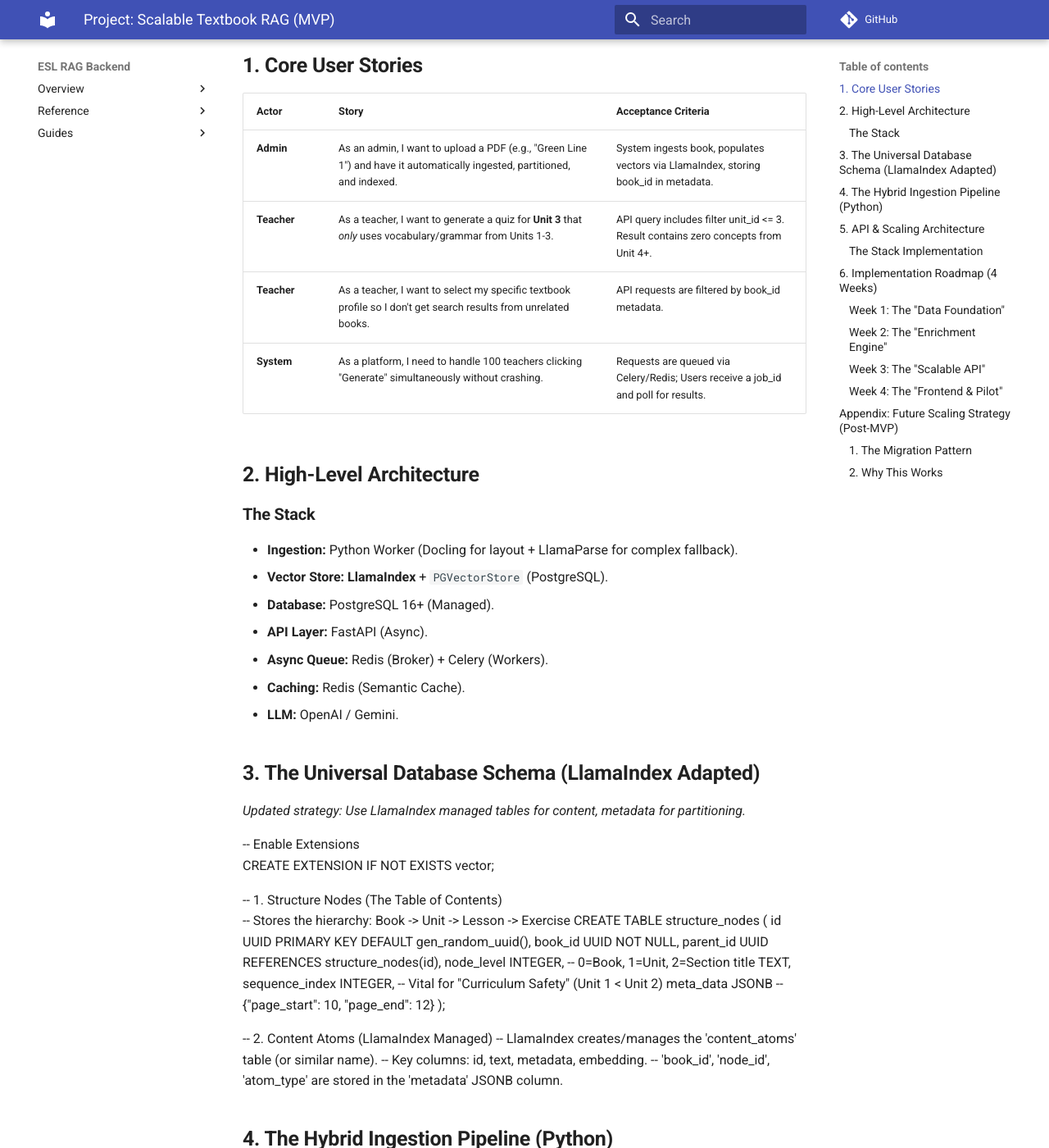
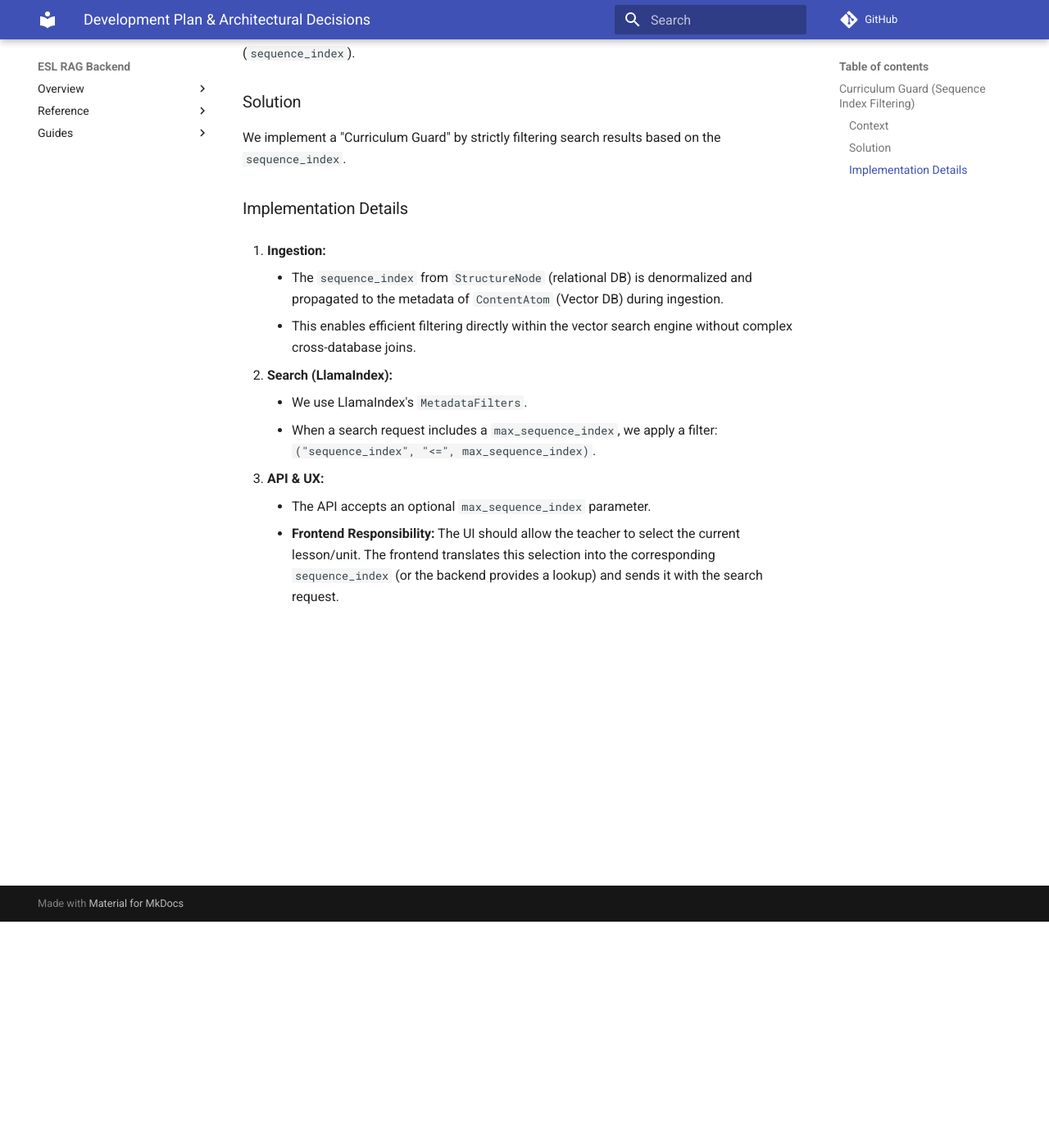
Before and after one commit to EEEck/RAG, an MkDocs documentation site: the page built from docs/dev_plan.md, in a window 1280 px wide and 1400 px high, scrolled down 276 px. Shown: the whole window at 82% size. Built offline with MkDocs 1.6.1 and Material for MkDocs 9.7.7, drawn with Linux system fonts in a browser that asks for light colours; comment, search, counter and statistics services are not loaded; some of the changed text lies outside the part shown.

Commit message:
Implement Curriculum Guard with Metadata Filtering
- Ingestion: Propagate `sequence_index` to LlamaIndex vector metadata.
- Search: Add `max_sequence_index` to API and use LlamaIndex `MetadataFilters` (LTE) to restrict content.
- Perf: Refactor search service to use a singleton index and single-pass retrieval.
- Docs: Add architectural notes to `docs/dev_plan.md`.

````diff
--- a/docs/dev_plan.md
+++ b/docs/dev_plan.md
@@ -1,133 +1,22 @@
-# **Project: Scalable Textbook RAG (MVP)**
+# Development Plan & Architectural Decisions
 
-**Timeline:** 4 Weeks
+## Curriculum Guard (Sequence Index Filtering)
 
-**Goal:** Deploy a production-ready RAG system that ingests ESL/Science textbooks, enforces strict curriculum safety (Unit 1 concepts only), and scales to 100+ concurrent users via database partitioning.
+### Context
+Teachers need to generate quizzes or retrieve content restricted to what has been taught so far. Content is organized hierarchically (Units, Lessons) and has a sequential order (`sequence_index`).
 
-## **1\. Core User Stories**
+### Solution
+We implement a "Curriculum Guard" by strictly filtering search results based on the `sequence_index`.
 
-| Actor | Story | Acceptance Criteria |
-| :---- | :---- | :---- |
-| **Admin** | As an admin, I want to upload a PDF (e.g., "Green Line 1") and have it automatically ingested, partitioned, and indexed. | System ingests book, populates vectors via LlamaIndex, storing book_id in metadata. |
-| **Teacher** | As a teacher, I want to generate a quiz for **Unit 3** that *only* uses vocabulary/grammar from Units 1-3. | API query includes filter unit_id <= 3. Result contains zero concepts from Unit 4+. |
-| **Teacher** | As a teacher, I want to select my specific textbook profile so I don't get search results from unrelated books. | API requests are filtered by book_id metadata. |
-| **System** | As a platform, I need to handle 100 teachers clicking "Generate" simultaneously without crashing. | Requests are queued via Celery/Redis; Users receive a job_id and poll for results. |
+### Implementation Details
+1.  **Ingestion:**
+    *   The `sequence_index` from `StructureNode` (relational DB) is denormalized and propagated to the metadata of `ContentAtom` (Vector DB) during ingestion.
+    *   This enables efficient filtering directly within the vector search engine without complex cross-database joins.
 
-## **2\. High-Level Architecture**
+2.  **Search (LlamaIndex):**
+    *   We use LlamaIndex's `MetadataFilters`.
+    *   When a search request includes a `max_sequence_index`, we apply a filter: `("sequence_index", "<=", max_sequence_index)`.
 
-### **The Stack**
-
-* **Ingestion:** Python Worker (Docling for layout + LlamaParse for complex fallback).
-* **Vector Store:** **LlamaIndex** + `PGVectorStore` (PostgreSQL).
-* **Database:** PostgreSQL 16+ (Managed).
-* **API Layer:** FastAPI (Async).
-* **Async Queue:** Redis (Broker) + Celery (Workers).
-* **Caching:** Redis (Semantic Cache).
-* **LLM:** OpenAI / Gemini.
-
-## **3\. The Universal Database Schema (LlamaIndex Adapted)**
-
-*Updated strategy: Use LlamaIndex managed tables for content, metadata for partitioning.*
-
-\-- Enable Extensions
-CREATE EXTENSION IF NOT EXISTS vector;
-
-\-- 1\. Structure Nodes (The Table of Contents)
-\-- Stores the hierarchy: Book -> Unit -> Lesson -> Exercise
-CREATE TABLE structure_nodes (
-    id UUID PRIMARY KEY DEFAULT gen_random_uuid(),
-    book_id UUID NOT NULL,
-    parent_id UUID REFERENCES structure_nodes(id),
-    node_level INTEGER, -- 0=Book, 1=Unit, 2=Section
-    title TEXT,
-    sequence_index INTEGER, -- Vital for "Curriculum Safety" (Unit 1 < Unit 2)
-    meta_data JSONB -- {"page_start": 10, "page_end": 12}
-);
-
-\-- 2\. Content Atoms (LlamaIndex Managed)
-\-- LlamaIndex creates/manages the 'content_atoms' table (or similar name).
-\-- Key columns: id, text, metadata, embedding.
-\-- 'book_id', 'node_id', 'atom_type' are stored in the 'metadata' JSONB column.
-
-## **4\. The Hybrid Ingestion Pipeline (Python)**
-
-This router logic handles the "Clean Layout" vs. "Complex Syntax" trade-off.
-
-*(See `ingest/hybrid_ingestor.py` and `ingest/pipeline.py` for implementation)*
-
-## **5\. API & Scaling Architecture**
-
-To handle "Thundering Herds" (30 teachers clicking 'Generate' at once), we use an Asynchronous Queue pattern.
-
-### **The Stack Implementation**
-
-1. **FastAPI** receives the request.
-2. **Redis** stores the job status (pending).
-3. **Celery Worker** picks up the heavy RAG task.
-4. **Frontend** polls /job/{id} every 2 seconds.
-
-## **6\. Implementation Roadmap (4 Weeks)**
-
-### **Week 1: The "Data Foundation"**
-
-* [x] **Infra:** Set up Postgres (pgvector) and Redis locally via Docker Compose.
-* [x] **Schema:** Run the SQL DDL for structure_nodes and content_atoms (LlamaIndex).
-* [x] **Ingestion:** Implement the HybridIngestor class.
-
-### **Week 2: The "Enrichment Engine"**
-
-* [ ] **Vision AI:** Write script to iterate image_assets, send to Gemini Flash, and save descriptions to content_atoms (type=image_desc).
-* [ ] **Curriculum Guard:** Write the SQL query template that strictly enforces WHERE sequence_index <= X.
-* [x] **Embeddings:** Batch embed all text chunks using OpenAI Embedding API (via LlamaIndex).
-
-### **Week 3: The "Scalable API"**
-
-* [ ] **Queueing:** Implement the FastAPI + Celery pattern.
-* [ ] **Caching:** Add a Redis check before calling Celery.
-
-### **Week 4: The "Frontend & Pilot"**
-
-* [ ] **UI:** Simple React/Streamlit app.
-* [ ] **Load Test:** Simulate 50 concurrent requests.
-* [ ] **Deploy:** Push to Cloud Run (API) + Neon/Supabase (DB).
-
-## **Appendix: Future Scaling Strategy (Post-MVP)**
-
-**Context:** The MVP uses a single `content_atoms` table with a GIN index on metadata. This works perfectly for `<10M` rows (approx. 500–1,000 textbooks).
-**Trigger:** When query latency > 200 ms or table size > 50 GB.
-**Strategy:** “Transparent Partitioning” — move from logical filtering (scanning one big index) to physical scanning (small per-book tables) without changing the application code.
-
-### 1\. The Migration Pattern
-
-We keep the `content_atoms` table as a “Master Interface” but use Postgres inheritance to route data.
-
-**Step 1: Rename the old table to be the first partition**
-```sql
-ALTER TABLE content_atoms RENAME TO content_atoms_legacy;
-```
-
-**Step 2: Create the new parent table (partitioned)**
-```sql
-CREATE TABLE content_atoms (
-    id UUID DEFAULT gen_random_uuid(),
-    text VARCHAR,
-    metadata_ JSONB,
-    node_id VARCHAR,
-    embedding VECTOR(1536),
-    book_id VARCHAR GENERATED ALWAYS AS (metadata_->>'book_id') STORED, -- Auto-extracted column
-    PRIMARY KEY (id, book_id)
-) PARTITION BY LIST (book_id);
-```
-
-**Step 3: Attach partitions dynamically**
-```sql
-CREATE TABLE content_book_101 PARTITION OF content_atoms FOR VALUES IN ('book_uuid_101');
-```
-
-### 2\. Why This Works
-
-* **App Logic:** The Python app still inserts into `content_atoms`.
-* **DB Logic:** Postgres automatically extracts `book_id` from the metadata JSON and routes the row to the correct physical file on disk.
-* **Performance:** Queries for `book_id='101'` only open one small file instead of scanning the terabyte-sized index.
-
-**Summary:** We do not need to over-engineer this today. The “Metadata First” design we chose for the MVP is forward-compatible with this partitioning strategy.
+3.  **API & UX:**
+    *   The API accepts an optional `max_sequence_index` parameter.
+    *   **Frontend Responsibility:** The UI should allow the teacher to select the current lesson/unit. The frontend translates this selection into the corresponding `sequence_index` (or the backend provides a lookup) and sends it with the search request.
````
Also changed, not shown: 4 other files.
